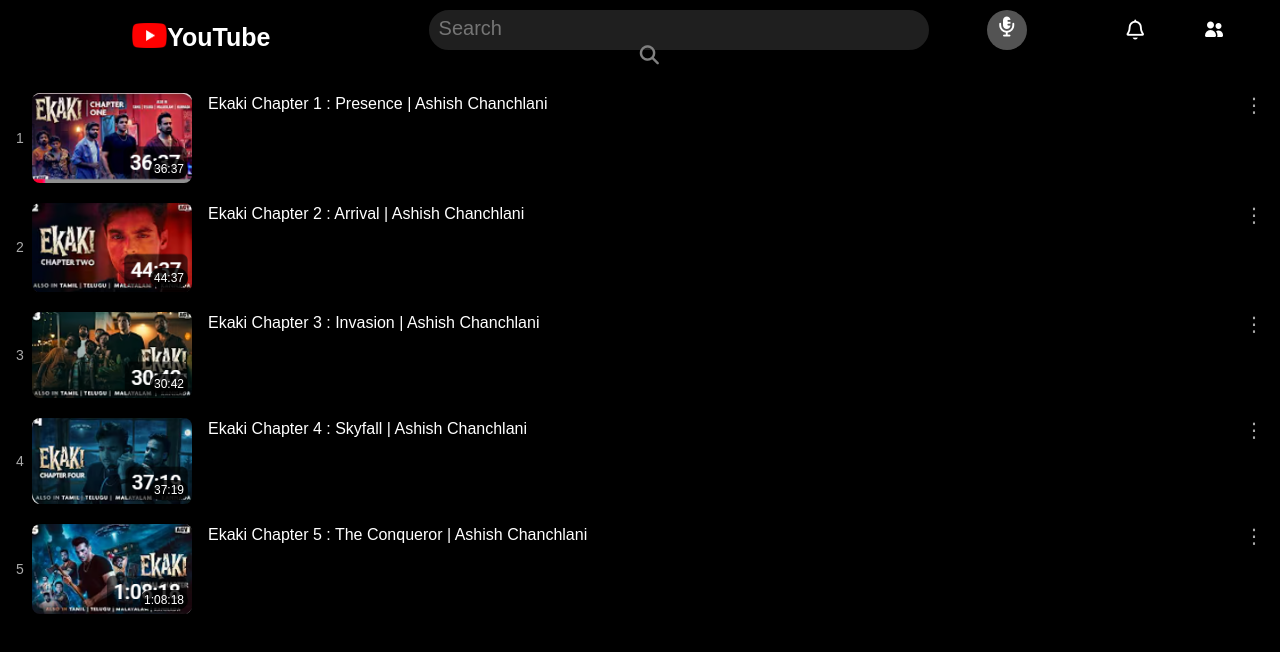
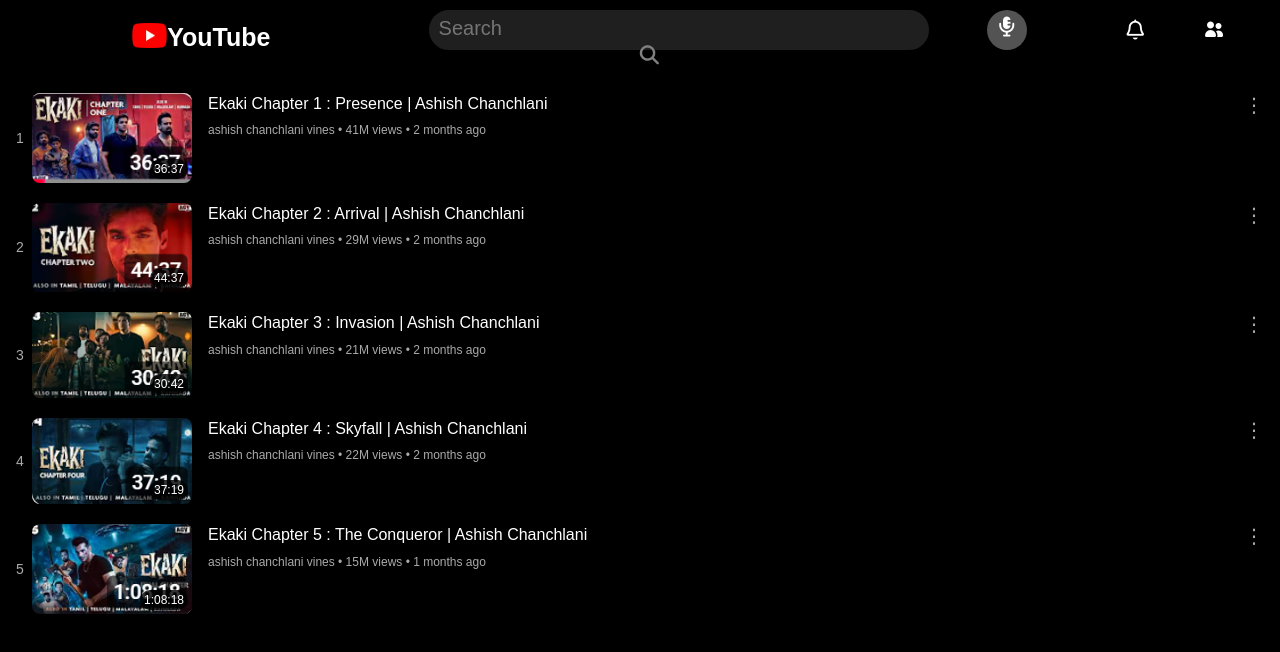
Before and after one commit to jatinkhandelwal662-jk/Dynamic-Playlist, a plain HTML site: page index.html in a window 1280 px wide. Drawn offline with Linux system fonts and the light colour scheme.

Commit message:
Update youtube.css

```diff
--- a/youtube.css
+++ b/youtube.css
@@ -158,7 +158,7 @@
     color:white;
 }
 
-.metadata {
+.mdata {
     color:#aaaaaa;
     font-size:12px;
     margin:0;
```
